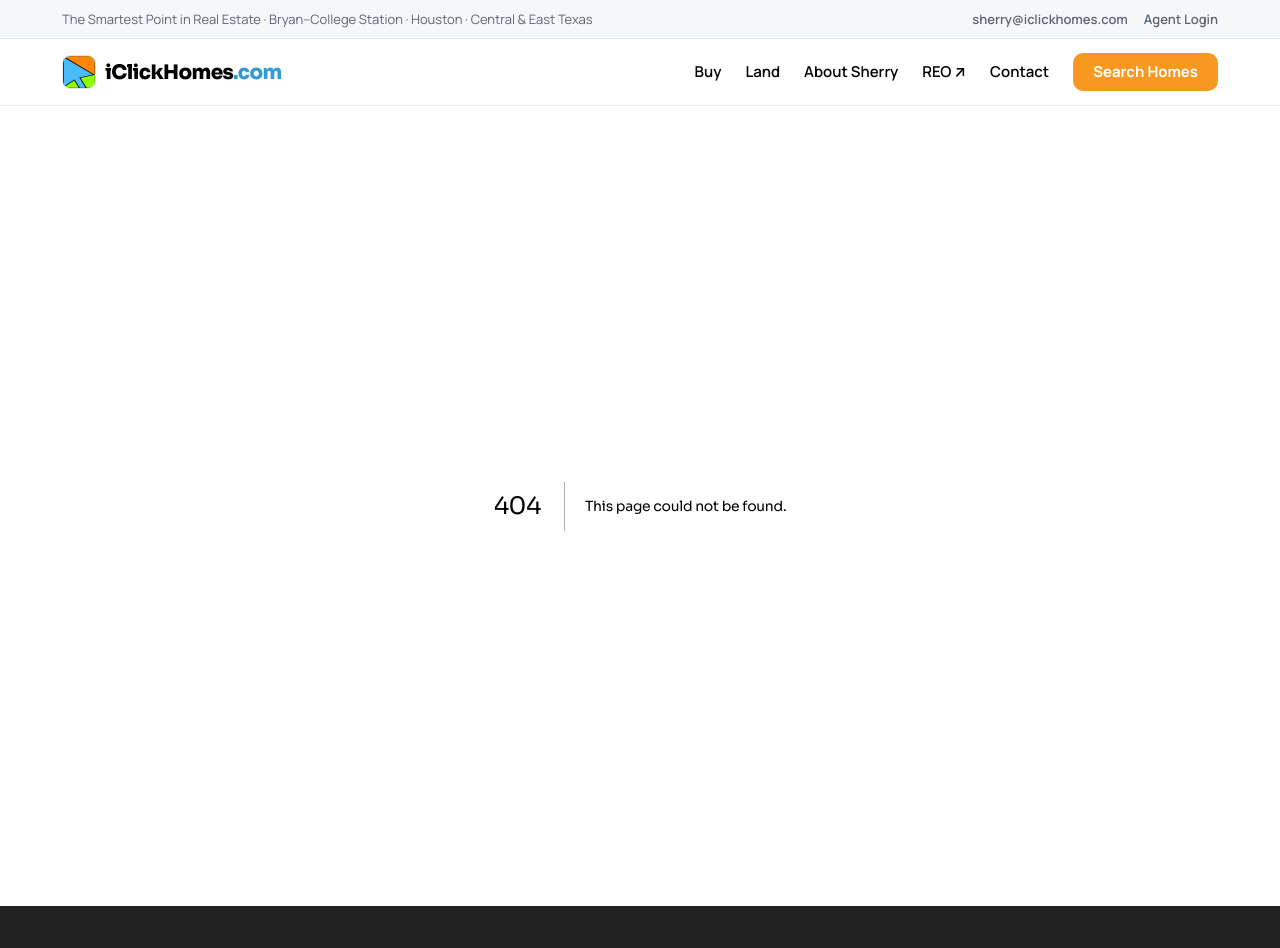
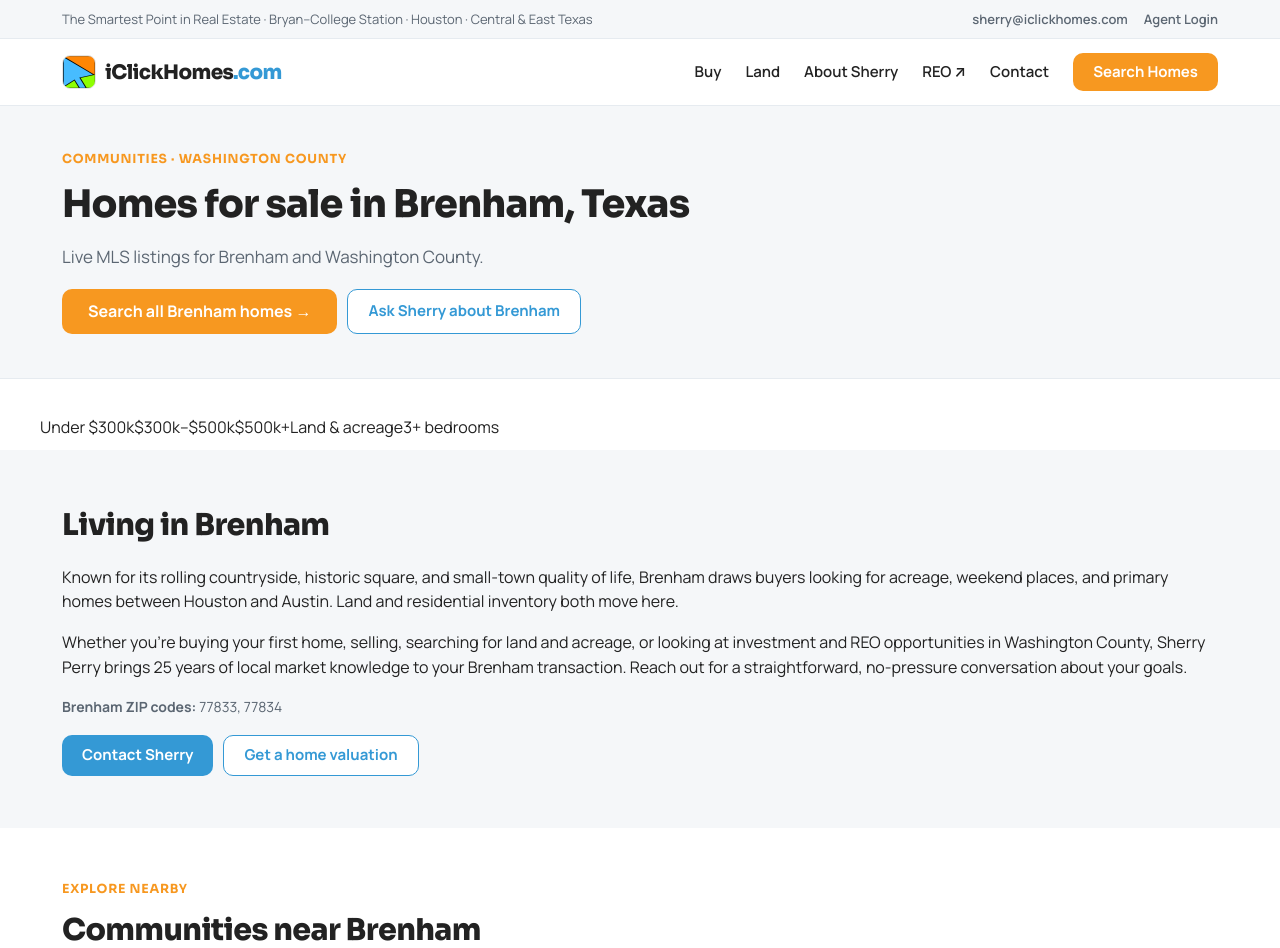
Before and after one commit to sherryperryTX/iclickworld, a Next.js app: page /communities/brenham in a window 1280 px wide. Before the commit this address had no page. Shown: the top 948 px of the page. Built offline with nearby package versions, Linux system fonts and the light colour scheme.

Commit message:
Add files via upload

```diff
--- /dev/null
+++ b/app/communities/[slug]/page.tsx
@@ -0,0 +1,166 @@
+import Link from "next/link";
+import { notFound } from "next/navigation";
+import type { Metadata } from "next";
+import { COMMUNITIES, getCommunity } from "@/lib/communities";
+import { searchListings, isTrestleConfigured, type TrestleListing } from "@/lib/trestle";
+import ListingCard from "@/components/ListingCard";
+
+export const revalidate = 600;
+
+export function generateStaticParams() {
+  return COMMUNITIES.map((c) => ({ slug: c.slug }));
+}
+
+export function generateMetadata({ params }: { params: { slug: string } }): Metadata {
+  const c = getCommunity(params.slug);
+  if (!c) return { title: "Community not found | iClickHomes.com" };
+  const title = `Homes for Sale in ${c.name}, TX | ${c.county} County Real Estate`;
+  const description = `Search live MLS listings for ${c.name}, Texas (${c.county} County). ${c.intro} Homes, land & acreage with Sherry Perry, CLICKpoint Realty. TREC #0563194.`;
+  return {
+    title,
+    description,
+    alternates: { canonical: `https://www.iclick.world/communities/${c.slug}` },
+    openGraph: {
+      title,
+      description,
+      url: `https://www.iclick.world/communities/${c.slug}`,
+      type: "website",
+    },
+  };
+}
+
+const fmt = (n: number) => n.toLocaleString("en-US");
+
+export default async function CommunityPage({ params }: { params: { slug: string } }) {
+  const c = getCommunity(params.slug);
+  if (!c) notFound();
+
+  let total = 0;
+  let featured: TrestleListing[] = [];
+  if (isTrestleConfigured()) {
+    try {
+      const res = await searchListings({ q: c.name, pageSize: 6, sort: "newest" });
+      total = res.total;
+      featured = res.listings;
+    } catch {
+      total = 0;
+      featured = [];
+    }
+  }
+
+  const q = encodeURIComponent(c.name);
+  const nearby = c.nearby.map(getCommunity).filter(Boolean) as typeof COMMUNITIES;
+
+  const jsonLd = {
+    "@context": "https://schema.org",
+    "@graph": [
+      {
+        "@type": "BreadcrumbList",
+        itemListElement: [
+          { "@type": "ListItem", position: 1, name: "Home", item: "https://www.iclick.world/" },
+          { "@type": "ListItem", position: 2, name: "Communities", item: "https://www.iclick.world/communities" },
+          { "@type": "ListItem", position: 3, name: c.name, item: `https://www.iclick.world/communities/${c.slug}` },
+        ],
+      },
+      {
+        "@type": "Place",
+        name: `${c.name}, Texas`,
+        address: { "@type": "PostalAddress", addressLocality: c.name, addressRegion: "TX", addressCountry: "US" },
+      },
+    ],
+  };
+
+  return (
+    <>
+      <script type="application/ld+json" dangerouslySetInnerHTML={{ __html: JSON.stringify(jsonLd) }} />
+
+      <section className="about-hero">
+        <div className="container">
+          <p className="eyebrow" style={{ marginBottom: 6 }}>
+            <Link href="/communities" style={{ color: "var(--orange)" }}>Communities</Link> · {c.county} County
+          </p>
+          <h1 style={{ fontSize: 38, fontWeight: 800, margin: 0 }}>
+            Homes for sale in {c.name}, Texas
+          </h1>
+          <p style={{ color: "var(--muted)", margin: "10px 0 0", fontSize: 17, maxWidth: 680 }}>
+            {isTrestleConfigured() && total > 0
+              ? `${fmt(total)} active MLS listings in and around ${c.name} right now — updated live.`
+              : `Live MLS listings for ${c.name} and ${c.county} County.`}
+          </p>
+          <div style={{ marginTop: 18, display: "flex", gap: 10, flexWrap: "wrap" }}>
+            <Link className="btn orange lg" href={`/listings?q=${q}`}>Search all {c.name} homes →</Link>
+            <Link className="btn ghost" href={`/contact?source=community-${c.slug}`}>Ask Sherry about {c.name}</Link>
+          </div>
+        </div>
+      </section>
+
+      <div className="container" style={{ padding: "36px 0 10px" }}>
+        <div className="community-quicklinks">
+          <Link className="ql" href={`/listings?q=${q}&max=300000`}>Under $300k</Link>
+          <Link className="ql" href={`/listings?q=${q}&min=300000&max=500000`}>$300k–$500k</Link>
+          <Link className="ql" href={`/listings?q=${q}&min=500000`}>$500k+</Link>
+          <Link className="ql" href={`/listings?q=${q}&type=Land`}>Land &amp; acreage</Link>
+          <Link className="ql" href={`/listings?q=${q}&beds=3`}>3+ bedrooms</Link>
+        </div>
+      </div>
+
+      {featured.length > 0 && (
+        <section className="section" style={{ paddingTop: 18 }}>
+          <div className="container">
+            <div className="sec-head">
+              <div>
+                <p className="eyebrow">Now on the market</p>
+                <h2 className="sec">Featured {c.name} listings</h2>
+              </div>
+              <Link className="link-more" href={`/listings?q=${q}`}>View all {c.name} homes →</Link>
+            </div>
+            <div className="rail">
+              {featured.slice(0, 6).map((l) => (
+                <ListingCard key={l.ListingKey} listing={l} />
+              ))}
+            </div>
+          </div>
+        </section>
+      )}
+
+      <section className="section gray">
+        <div className="container community-copy">
+          <h2 className="sec" style={{ marginBottom: 12 }}>Living in {c.name}</h2>
+          <p>{c.intro}</p>
+          <p>
+            Whether you&apos;re buying your first home, selling, searching for land and acreage, or
+            looking at investment and REO opportunities in {c.county} County, Sherry Perry brings 25
+            years of local market knowledge to your {c.name} transaction. Reach out for a straightforward,
+            no-pressure conversation about your goals.
+          </p>
+          {c.zips.length > 0 && (
+            <p style={{ color: "var(--muted)", fontSize: 14 }}>
+              <b>{c.name} ZIP codes:</b> {c.zips.join(", ")}
+            </p>
+          )}
+          <div style={{ marginTop: 18, display: "flex", gap: 10, flexWrap: "wrap" }}>
+            <Link className="btn blue" href={`/contact?source=community-${c.slug}`}>Contact Sherry</Link>
+            <Link className="btn ghost" href={`/contact?interest=valuation&source=community-${c.slug}`}>Get a home valuation</Link>
+          </div>
+        </div>
+      </section>
+
+      {nearby.length > 0 && (
+        <section className="section">
+          <div className="container">
+            <p className="eyebrow">Explore nearby</p>
+            <h2 className="sec" style={{ marginBottom: 18 }}>Communities near {c.name}</h2>
+            <div className="community-grid">
+              {nearby.map((n) => (
+                <Link key={n.slug} className="community-tile" href={`/communities/${n.slug}`}>
+                  <b>{n.name}</b>
+                  <span>{n.county} County</span>
+                </Link>
+              ))}
+            </div>
+          </div>
+        </section>
+      )}
+    </>
+  );
+}
```
